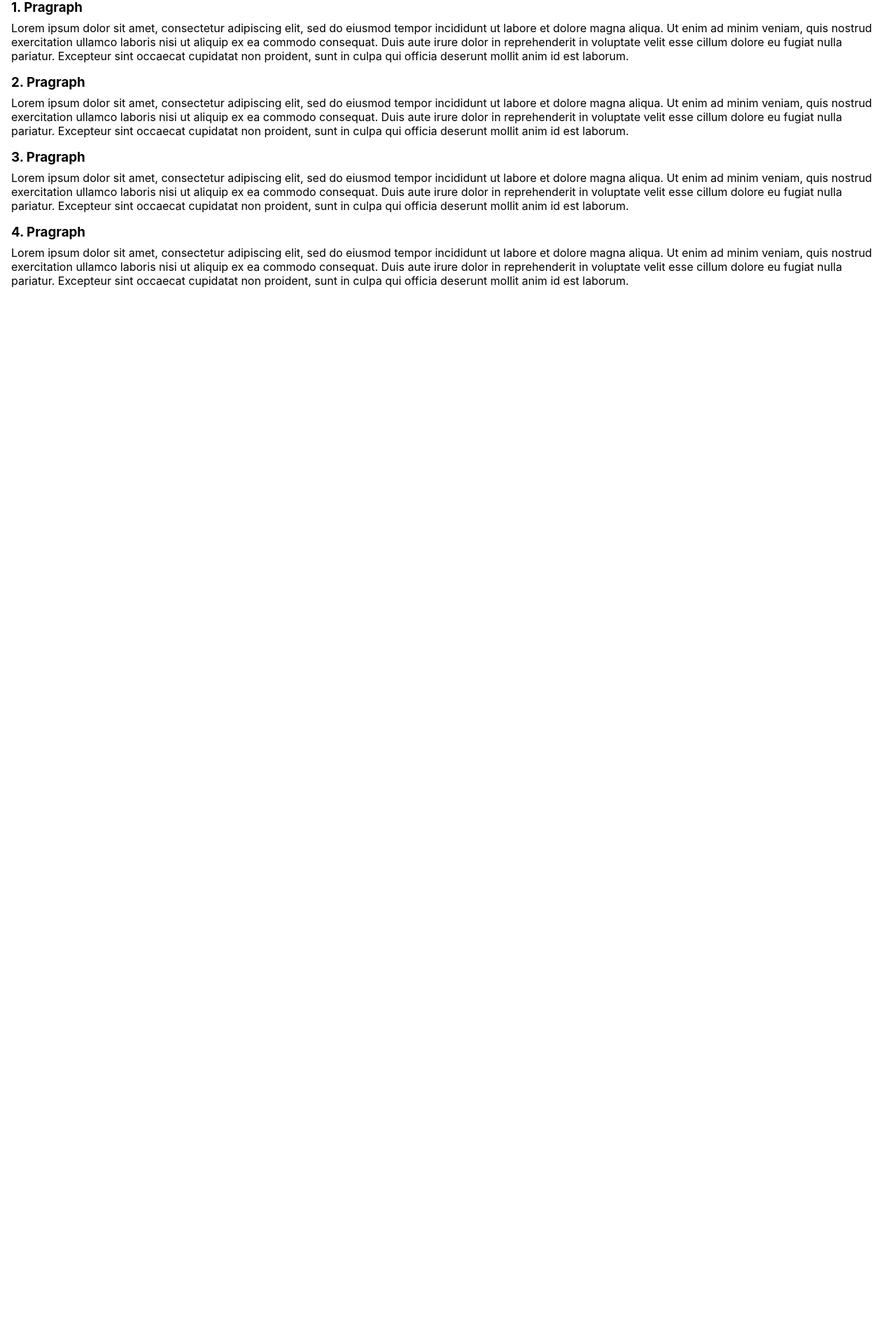
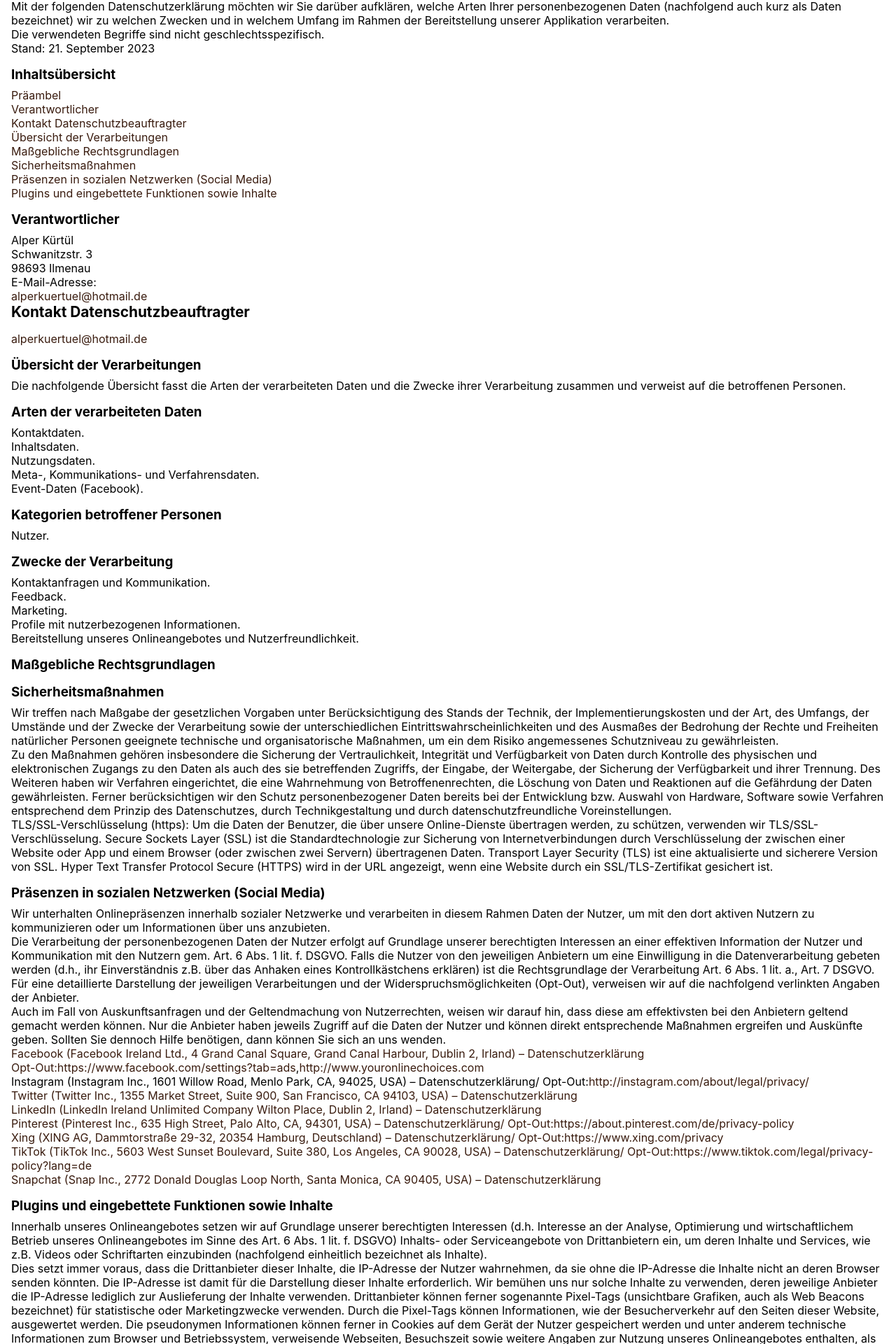
Before and after one commit to alperkuertuel/saba-art, a Next.js app: page /privacy-policy in a window 1280 px wide. Shown: the part 190-2110 px from the top of the page at 70% size. Before the commit the page ends 800 px from the top, so only its background shows below. Built offline with nearby package versions, Linux system fonts and the light colour scheme; no server answers; the database is empty.

Commit message:
create privacy policy

```diff
--- a/pages/privacy-policy.js
+++ b/pages/privacy-policy.js
@@ -12,42 +12,245 @@ export default function PrivacyPolicy({ scrollPercent, handleSetScrollPercentage
         <Link href="/">
           <FontAwesomeIcon icon={faArrowLeftLong} /> BACK
         </Link>
-        <h2>Privacy Policy</h2>
-        <h3>1. Pragraph</h3>
+        <h2 id="m4158">Datenschutzerklärung</h2>
         <p>
-          Lorem ipsum dolor sit amet, consectetur adipiscing elit, sed do eiusmod tempor incididunt
-          ut labore et dolore magna aliqua. Ut enim ad minim veniam, quis nostrud exercitation
-          ullamco laboris nisi ut aliquip ex ea commodo consequat. Duis aute irure dolor in
-          reprehenderit in voluptate velit esse cillum dolore eu fugiat nulla pariatur. Excepteur
-          sint occaecat cupidatat non proident, sunt in culpa qui officia deserunt mollit anim id
-          est laborum.
+          Mit der folgenden Datenschutzerklärung möchten wir Sie darüber aufklären, welche Arten
+          Ihrer personenbezogenen Daten (nachfolgend auch kurz als Daten bezeichnet) wir zu welchen
+          Zwecken und in welchem Umfang im Rahmen der Bereitstellung unserer Applikation
+          verarbeiten.
         </p>
-        <h3>2. Pragraph</h3>
+        <p>Die verwendeten Begriffe sind nicht geschlechtsspezifisch.</p>
+        <p>Stand: 21. September 2023</p>
+        <h3>Inhaltsübersicht</h3>
+        <ul>
+          <li>
+            <Link href="#m4158">Präambel</Link>
+          </li>
+          <li>
+            <Link href="#m3">Verantwortlicher</Link>
+          </li>
+          <li>
+            <Link href="#m11">Kontakt Datenschutzbeauftragter</Link>
+          </li>
+          <li>
+            <Link href="#mOverview">Übersicht der Verarbeitungen</Link>
+          </li>
+          <li>
+            <Link href="#m2427">Maßgebliche Rechtsgrundlagen</Link>
+          </li>
+          <li>
+            <Link href="#m27">Sicherheitsmaßnahmen</Link>
+          </li>
+          <li>
+            <Link href="#m136">Präsenzen in sozialen Netzwerken (Social Media)</Link>
+          </li>
+          <li>
+            <Link href="#m328">Plugins und eingebettete Funktionen sowie Inhalte</Link>
+          </li>
+        </ul>
+        <h3 id="m3">Verantwortlicher</h3>
         <p>
-          Lorem ipsum dolor sit amet, consectetur adipiscing elit, sed do eiusmod tempor incididunt
-          ut labore et dolore magna aliqua. Ut enim ad minim veniam, quis nostrud exercitation
-          ullamco laboris nisi ut aliquip ex ea commodo consequat. Duis aute irure dolor in
-          reprehenderit in voluptate velit esse cillum dolore eu fugiat nulla pariatur. Excepteur
-          sint occaecat cupidatat non proident, sunt in culpa qui officia deserunt mollit anim id
-          est laborum.
+          Alper Kürtül
+          <br />
+          Schwanitzstr. 3<br />
+          98693 Ilmenau
         </p>
-        <h3>3. Pragraph</h3>
+        E-Mail-Adresse:
         <p>
-          Lorem ipsum dolor sit amet, consectetur adipiscing elit, sed do eiusmod tempor incididunt
-          ut labore et dolore magna aliqua. Ut enim ad minim veniam, quis nostrud exercitation
-          ullamco laboris nisi ut aliquip ex ea commodo consequat. Duis aute irure dolor in
-          reprehenderit in voluptate velit esse cillum dolore eu fugiat nulla pariatur. Excepteur
-          sint occaecat cupidatat non proident, sunt in culpa qui officia deserunt mollit anim id
-          est laborum.
+          <Link href="mailto:alperkuertuel@hotmail.de">alperkuertuel@hotmail.de</Link>
         </p>
-        <h3>4. Pragraph</h3>
+        <h2 id="m11">Kontakt Datenschutzbeauftragter</h2>
         <p>
-          Lorem ipsum dolor sit amet, consectetur adipiscing elit, sed do eiusmod tempor incididunt
-          ut labore et dolore magna aliqua. Ut enim ad minim veniam, quis nostrud exercitation
-          ullamco laboris nisi ut aliquip ex ea commodo consequat. Duis aute irure dolor in
-          reprehenderit in voluptate velit esse cillum dolore eu fugiat nulla pariatur. Excepteur
-          sint occaecat cupidatat non proident, sunt in culpa qui officia deserunt mollit anim id
-          est laborum.
+          <Link href="mailto:alperkuertuel@hotmail.de">alperkuertuel@hotmail.de</Link>
+        </p>
+        <h3 id="mOverview">Übersicht der Verarbeitungen</h3>
+        <p>
+          Die nachfolgende Übersicht fasst die Arten der verarbeiteten Daten und die Zwecke ihrer
+          Verarbeitung zusammen und verweist auf die betroffenen Personen.
+        </p>
+        <h3>Arten der verarbeiteten Daten</h3>
+        <ul>
+          <li>Kontaktdaten.</li>
+          <li>Inhaltsdaten.</li>
+          <li>Nutzungsdaten.</li>
+          <li>Meta-, Kommunikations- und Verfahrensdaten.</li>
+          <li>Event-Daten (Facebook).</li>
+        </ul>
+        <h3>Kategorien betroffener Personen</h3>
+        <ul>
+          <li>Nutzer.</li>
+        </ul>
+        <h3>Zwecke der Verarbeitung</h3>
+        <ul>
+          <li>Kontaktanfragen und Kommunikation.</li>
+          <li>Feedback.</li>
+          <li>Marketing.</li>
+          <li>Profile mit nutzerbezogenen Informationen.</li>
+          <li>Bereitstellung unseres Onlineangebotes und Nutzerfreundlichkeit.</li>
+        </ul>
+        <h3 id="m2427">Maßgebliche Rechtsgrundlagen</h3>
+        <h3 id="m27">Sicherheitsmaßnahmen</h3>
+        <p>
+          Wir treffen nach Maßgabe der gesetzlichen Vorgaben unter Berücksichtigung des Stands der
+          Technik, der Implementierungskosten und der Art, des Umfangs, der Umstände und der Zwecke
+          der Verarbeitung sowie der unterschiedlichen Eintrittswahrscheinlichkeiten und des
+          Ausmaßes der Bedrohung der Rechte und Freiheiten natürlicher Personen geeignete technische
+          und organisatorische Maßnahmen, um ein dem Risiko angemessenes Schutzniveau zu
+          gewährleisten.
+        </p>
+        <p>
+          Zu den Maßnahmen gehören insbesondere die Sicherung der Vertraulichkeit, Integrität und
+          Verfügbarkeit von Daten durch Kontrolle des physischen und elektronischen Zugangs zu den
+          Daten als auch des sie betreffenden Zugriffs, der Eingabe, der Weitergabe, der Sicherung
+          der Verfügbarkeit und ihrer Trennung. Des Weiteren haben wir Verfahren eingerichtet, die
+          eine Wahrnehmung von Betroffenenrechten, die Löschung von Daten und Reaktionen auf die
+          Gefährdung der Daten gewährleisten. Ferner berücksichtigen wir den Schutz
+          personenbezogener Daten bereits bei der Entwicklung bzw. Auswahl von Hardware, Software
+          sowie Verfahren entsprechend dem Prinzip des Datenschutzes, durch Technikgestaltung und
+          durch datenschutzfreundliche Voreinstellungen.
+        </p>
+        <p>
+          TLS/SSL-Verschlüsselung (https): Um die Daten der Benutzer, die über unsere Online-Dienste
+          übertragen werden, zu schützen, verwenden wir TLS/SSL-Verschlüsselung. Secure Sockets
+          Layer (SSL) ist die Standardtechnologie zur Sicherung von Internetverbindungen durch
+          Verschlüsselung der zwischen einer Website oder App und einem Browser (oder zwischen zwei
+          Servern) übertragenen Daten. Transport Layer Security (TLS) ist eine aktualisierte und
+          sicherere Version von SSL. Hyper Text Transfer Protocol Secure (HTTPS) wird in der URL
+          angezeigt, wenn eine Website durch ein SSL/TLS-Zertifikat gesichert ist.
+        </p>
+        <h3 id="m136">Präsenzen in sozialen Netzwerken (Social Media)</h3>
+        <p>
+          Wir unterhalten Onlinepräsenzen innerhalb sozialer Netzwerke und verarbeiten in diesem
+          Rahmen Daten der Nutzer, um mit den dort aktiven Nutzern zu kommunizieren oder um
+          Informationen über uns anzubieten.
+        </p>
+        <p>
+          Die Verarbeitung der personenbezogenen Daten der Nutzer erfolgt auf Grundlage unserer
+          berechtigten Interessen an einer effektiven Information der Nutzer und Kommunikation mit
+          den Nutzern gem. Art. 6 Abs. 1 lit. f. DSGVO. Falls die Nutzer von den jeweiligen
+          Anbietern um eine Einwilligung in die Datenverarbeitung gebeten werden (d.h., ihr
+          Einverständnis z.B. über das Anhaken eines Kontrollkästchens erklären) ist die
+          Rechtsgrundlage der Verarbeitung Art. 6 Abs. 1 lit. a., Art. 7 DSGVO.
+        </p>
+        <p>
+          Für eine detaillierte Darstellung der jeweiligen Verarbeitungen und der
+          Widerspruchsmöglichkeiten (Opt-Out), verweisen wir auf die nachfolgend verlinkten Angaben
+          der Anbieter.
+        </p>
+        <p>
+          Auch im Fall von Auskunftsanfragen und der Geltendmachung von Nutzerrechten, weisen wir
+          darauf hin, dass diese am effektivsten bei den Anbietern geltend gemacht werden können.
+          Nur die Anbieter haben jeweils Zugriff auf die Daten der Nutzer und können direkt
+          entsprechende Maßnahmen ergreifen und Auskünfte geben. Sollten Sie dennoch Hilfe
+          benötigen, dann können Sie sich an uns wenden.
+        </p>
+        <p>
+          <Link
+            href="https://www.facebook.com/legal/terms/page_controller_addendum"
+            target="_blank"
+          >
+            Facebook (Facebook Ireland Ltd., 4 Grand Canal Square, Grand Canal Harbour, Dublin 2,
+            Irland) – Datenschutzerklärung
+          </Link>
+        </p>
+        <p>
+          <Link href="https://www.facebook.com/settings?tab=ads" target="_blank">
+            Opt-Out:
+          </Link>
+          <Link href="https://www.facebook.com/settings?tab=ads" target="_blank">
+            https://www.facebook.com/settings?tab=ads
+          </Link>
+          ,
+          <Link href="http://www.youronlinechoices.com" target="_blank">
+            http://www.youronlinechoices.com
+          </Link>
+        </p>
+        <p>
+          Instagram (Instagram Inc., 1601 Willow Road, Menlo Park, CA, 94025, USA) –
+          Datenschutzerklärung/ Opt-Out:
+          <Link href="http://instagram.com/about/legal/privacy/" target="_blank">
+            http://instagram.com/about/legal/privacy/
+          </Link>
+        </p>
+        <p>
+          <Link href="https://twitter.com/privacy?lang=de" target="_blank">
+            Twitter (Twitter Inc., 1355 Market Street, Suite 900, San Francisco, CA 94103, USA) –
+            Datenschutzerklärung
+          </Link>
+        </p>
+        <p>
+          <Link href="https://www.linkedin.com/legal/privacy-policy" target="_blank">
+            LinkedIn (LinkedIn Ireland Unlimited Company Wilton Place, Dublin 2, Irland) –
+            Datenschutzerklärung
+          </Link>
+        </p>
+        <p>
+          <Link href="https://about.pinterest.com/de/privacy-policy" target="_blank">
+            Pinterest (Pinterest Inc., 635 High Street, Palo Alto, CA, 94301, USA) –
+            Datenschutzerklärung/ Opt-Out:
+          </Link>
+          <Link href="https://about.pinterest.com/de/privacy-policy" target="_blank">
+            https://about.pinterest.com/de/privacy-policy
+          </Link>
+        </p>
+        <p>
+          <Link href="https://www.xing.com/privacy" target="_blank">
+            Xing (XING AG, Dammtorstraße 29-32, 20354 Hamburg, Deutschland) – Datenschutzerklärung/
+            Opt-Out:
+          </Link>
+          <Link href="https://www.xing.com/privacy" target="_blank">
+            https://www.xing.com/privacy
+          </Link>
+        </p>
+        <p>
+          <Link href="https://www.tiktok.com/legal/privacy-policy?lang=de" target="_blank">
+            TikTok (TikTok Inc., 5603 West Sunset Boulevard, Suite 380, Los Angeles, CA 90028, USA)
+            – Datenschutzerklärung/ Opt-Out:
+          </Link>
+          <Link href="https://www.tiktok.com/legal/privacy-policy?lang=de" target="_blank">
+            https://www.tiktok.com/legal/privacy-policy?lang=de
+          </Link>
+        </p>
+        <p>
+          <Link href="https://www.snap.com/de-DE/privacy/privacy-policy/" target="_blank">
+            Snapchat (Snap Inc., 2772 Donald Douglas Loop North, Santa Monica, CA 90405, USA) –
+            Datenschutzerklärung
+          </Link>
+        </p>
+        <h3 id="m328">Plugins und eingebettete Funktionen sowie Inhalte</h3>
+        <p>
+          Innerhalb unseres Onlineangebotes setzen wir auf Grundlage unserer berechtigten Interessen
+          (d.h. Interesse an der Analyse, Optimierung und wirtschaftlichem Betrieb unseres
+          Onlineangebotes im Sinne des Art. 6 Abs. 1 lit. f. DSGVO) Inhalts- oder Serviceangebote
+          von Drittanbietern ein, um deren Inhalte und Services, wie z.B. Videos oder Schriftarten
+          einzubinden (nachfolgend einheitlich bezeichnet als Inhalte).
+        </p>
+        <p>
+          Dies setzt immer voraus, dass die Drittanbieter dieser Inhalte, die IP-Adresse der Nutzer
+          wahrnehmen, da sie ohne die IP-Adresse die Inhalte nicht an deren Browser senden könnten.
+          Die IP-Adresse ist damit für die Darstellung dieser Inhalte erforderlich. Wir bemühen uns
+          nur solche Inhalte zu verwenden, deren jeweilige Anbieter die IP-Adresse lediglich zur
+          Auslieferung der Inhalte verwenden. Drittanbieter können ferner sogenannte Pixel-Tags
+          (unsichtbare Grafiken, auch als Web Beacons bezeichnet) für statistische oder
+          Marketingzwecke verwenden. Durch die Pixel-Tags können Informationen, wie der
+          Besucherverkehr auf den Seiten dieser Website, ausgewertet werden. Die pseudonymen
+          Informationen können ferner in Cookies auf dem Gerät der Nutzer gespeichert werden und
+          unter anderem technische Informationen zum Browser und Betriebssystem, verweisende
+          Webseiten, Besuchszeit sowie weitere Angaben zur Nutzung unseres Onlineangebotes
+          enthalten, als auch mit solchen Informationen aus anderen Quellen verbunden werden.
+        </p>
+        <p>
+          <strong>Youtube</strong>: Wir binden die Videos der Plattform “YouTube” des Anbieters
+          Google LLC, 1600 Amphitheatre Parkway, Mountain View, CA 94043, USA, ein.
+          Datenschutzerklärung:
+          <Link href="https://www.google.com/policies/privacy/" target="_blank">
+            https://www.google.com/policies/privacy/
+          </Link>
+          , Opt-Out:
+          <Link href="https://adssettings.google.com/authenticated" target="_blank">
+            https://adssettings.google.com/authenticated
+          </Link>
+          .
         </p>
         <ScrollUp scrollPercent={scrollPercent} />
       </main>
```
